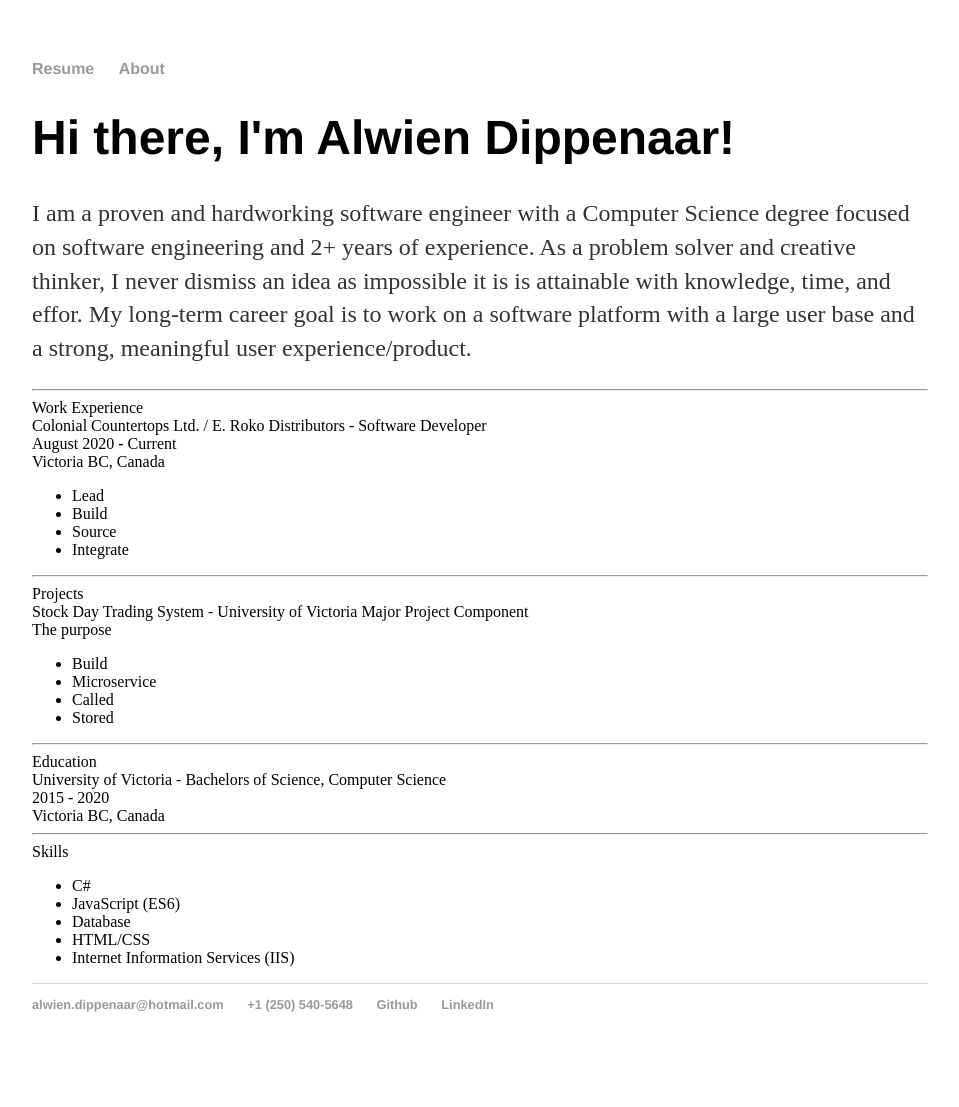
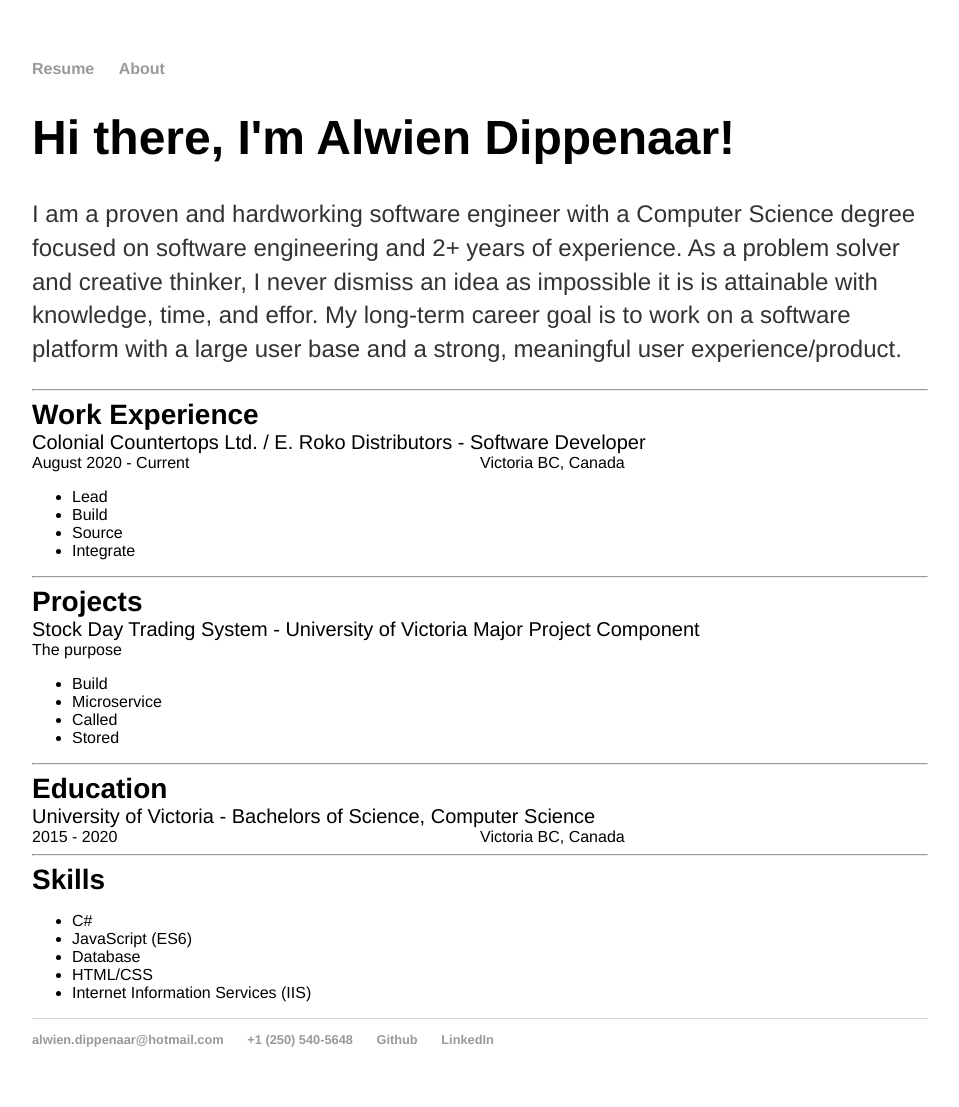
Before and after one commit to alwiend/alwiend.github.io, a Jekyll site: the page built from index.html, in a window 1280 px wide. Shown: the whole page, without its empty margins (160-1119 px from the left). Built offline with Jekyll 4.4.1, drawn with Linux system fonts in a browser that asks for light colours; before the commit the page ends 1072 px from its top, so only the background shows below that.

Commit message:
Update main.css

```diff
--- a/css/main.css
+++ b/css/main.css
@@ -1,4 +1,5 @@
 body {
+    font-family:'Helvetica', 'Arial', 'Sans-Serif';
     margin: 60px auto;
     width: 70%;
 }
@@ -41,3 +42,24 @@ ul.posts {
 ul.posts li {
     list-style: none;
 }
+
+.section-heading {
+    font-size: 1.75rem;
+    font-weight: 600;
+}
+
+.item-title {
+    font-size: 1.25rem;
+}
+
+.row {
+    display: flex;
+}
+
+.column {
+    width: 50%;
+}
+
+.align-right {
+    text-align: end;
+}
```
